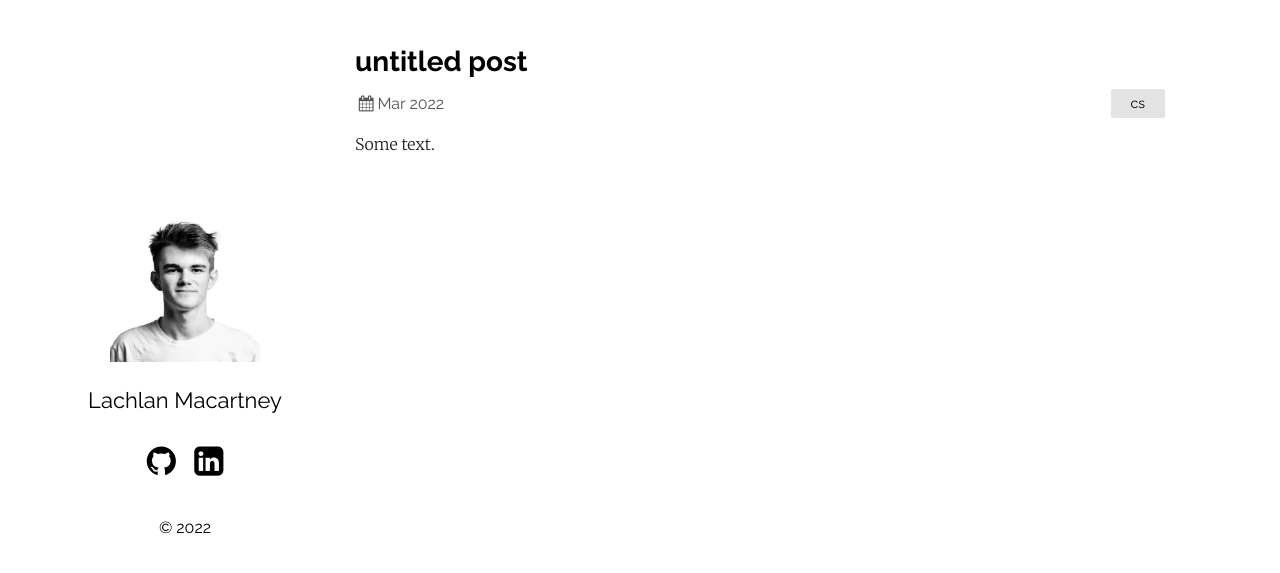
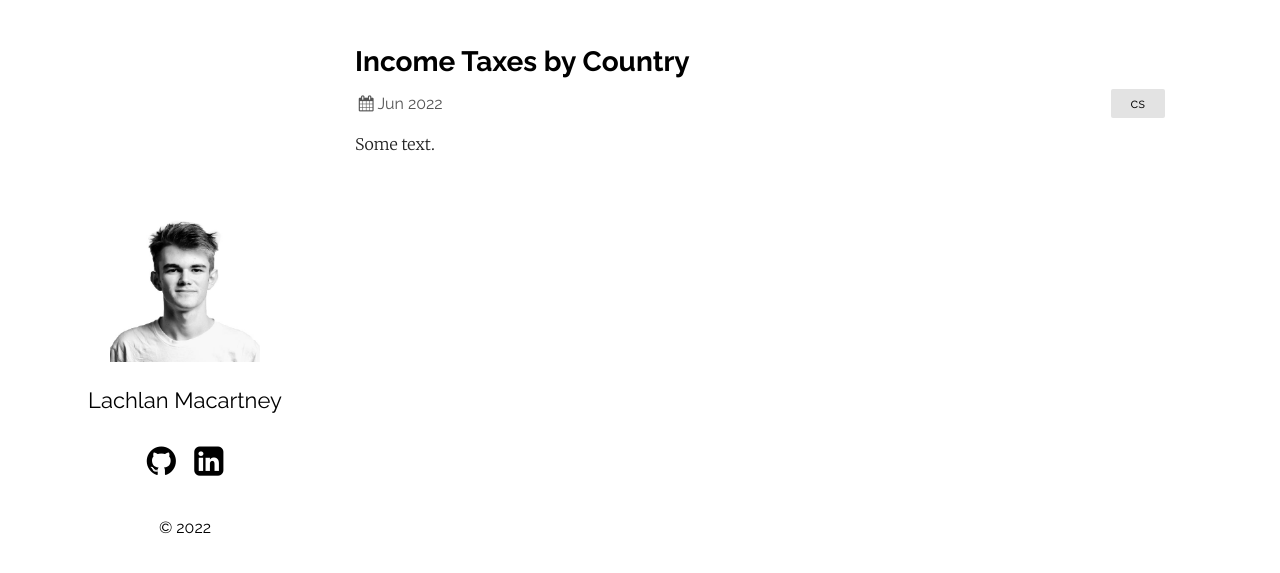
Before and after one commit to lachstr/lachstr.github.io, a Jekyll site: the page built from _posts/2022-06-10-income-tax.md, in a window 1280 px wide. Shown: the top 573 px of the page. Built offline with Jekyll 4.4.1, drawn with Linux system fonts in a browser that asks for light colours.

Commit message:
Update and rename 2022-03-03-untitled-post.md to 2022-06-10-income-tax.md

```diff
--- a/_posts/2022-03-03-untitled-post.md
+++ b/_posts/2022-06-10-income-tax.md
@@ -1,6 +1,6 @@
 ---
 layout: post
-title: "untitled post"
+title: "Income Taxes by Country"
 categories: cs
 ---
 Some text.
```
